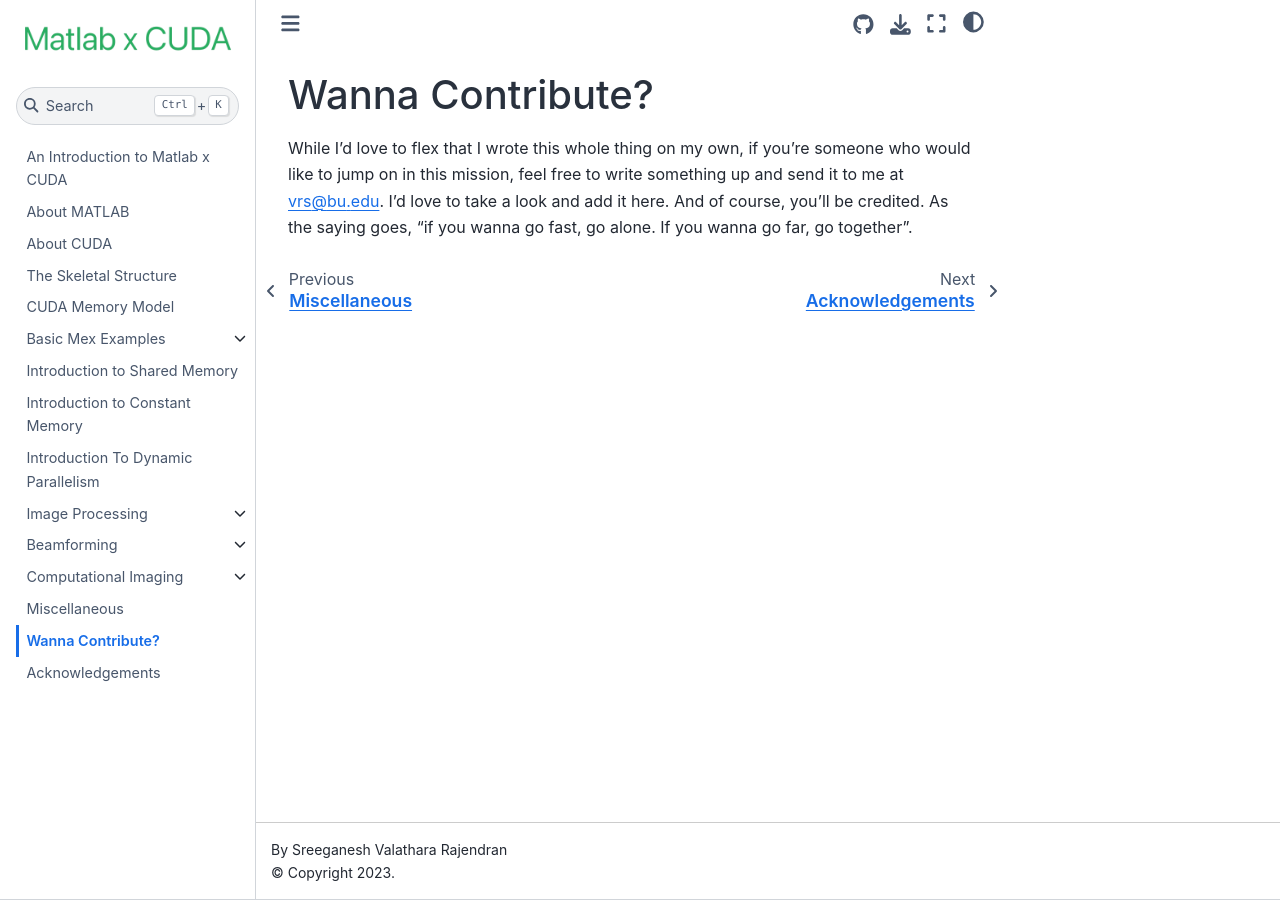
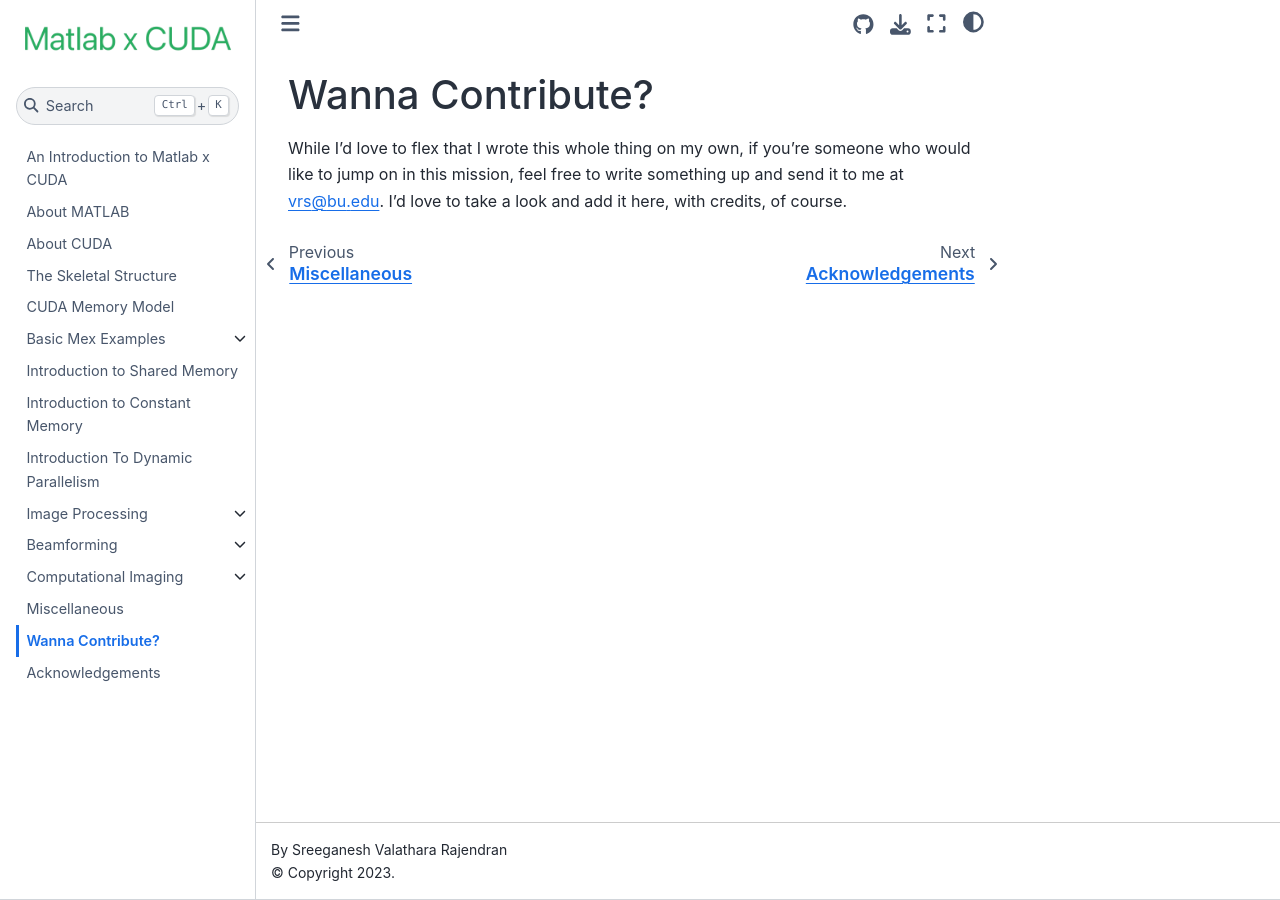
Before and after one commit to vrsreeganesh/MatlabxCUDA, a Jupyter Book: the page built from Chapters/Contribution.md, in a window 1280 px wide. Built offline with Jupyter Book 1.0.4 settings and Sphinx 7.4.7 and the Sphinx Book theme 1.1.4, drawn with Linux system fonts in a browser that asks for light colours; pages that are not in the unit, such as notebooks, are missing from menus.

Commit message:
trivial changes

```diff
--- a/Chapters/Contribution.md
+++ b/Chapters/Contribution.md
@@ -1,2 +1,2 @@
 # Wanna Contribute?
-While I'd love to flex that I wrote this whole thing on my own, if you're someone who would like to jump on in this mission, feel free to write something up and send it to me at vrs@bu.edu. I'd love to take a look and add it here. And of course, you'll be credited. As the saying goes, "if you wanna go fast, go alone. If you wanna go far, go together".
+While I'd love to flex that I wrote this whole thing on my own, if you're someone who would like to jump on in this mission, feel free to write something up and send it to me at vrs@bu.edu. I'd love to take a look and add it here, with credits, of course.
```
Also changed, not shown: Chapters/Acknowledgements.md (+0 -3 lines).
